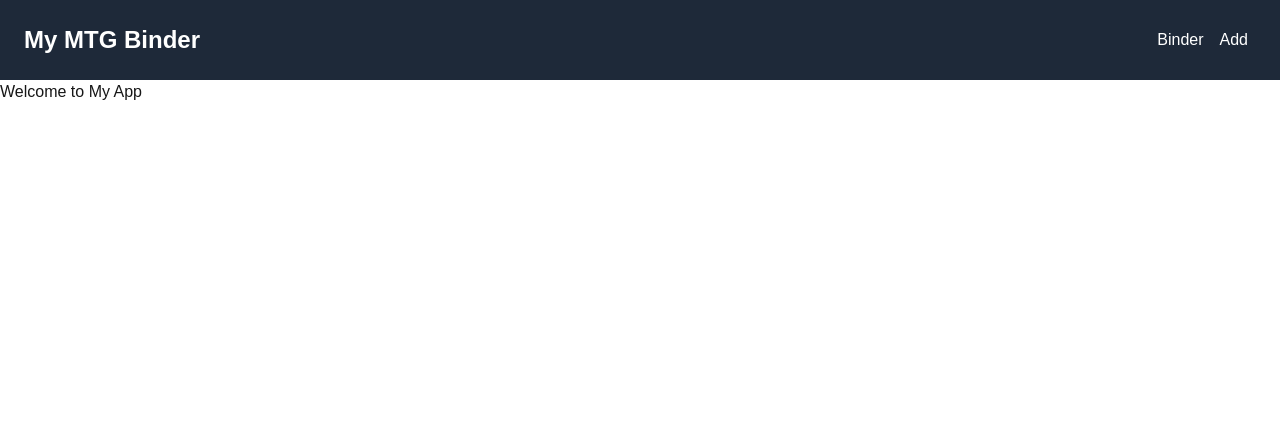
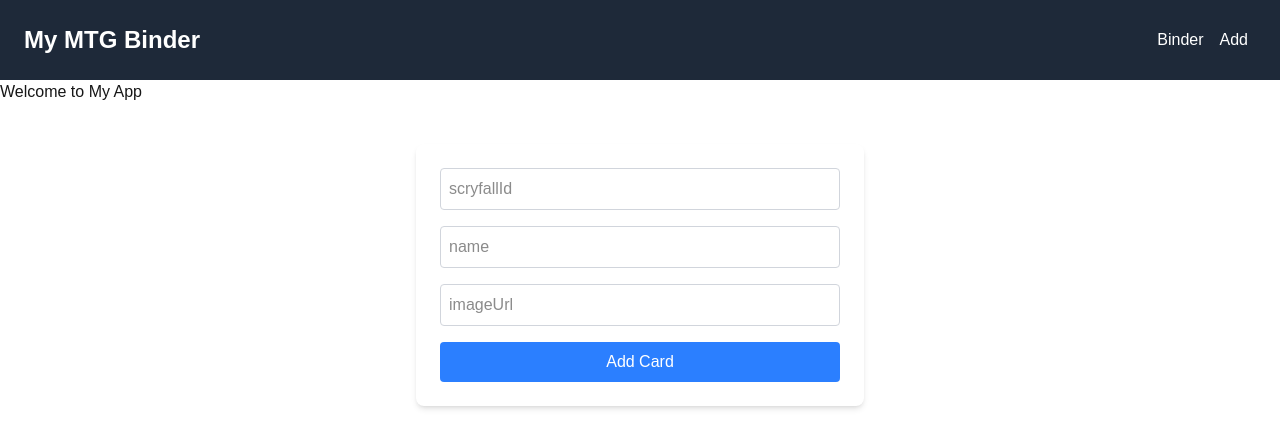
Before and after one commit to miguelflores-0906/my-mtg-binder, a Next.js app: page / in a window 1280 px wide. Shown: the top 448 px of the page. Built offline with nearby package versions, Linux system fonts and the light colour scheme.

Commit message:
can now add cards into database

```diff
--- /dev/null
+++ b/src/app/api/addCard/route.js
@@ -0,0 +1,23 @@
+import Card from "@/model/Card";
+import { NextResponse } from "next/server";
+import dbConnect from "@/utils/mongodb";
+
+export async function POST(request) {
+    await dbConnect();
+
+    const {scryfallId, name, imageUrl} = await request.json();
+
+    try {
+        const newCard = new Card({
+            scryfallId,
+            name,
+            imageUrl
+        });
+
+        await newCard.save();
+    }
+    catch (error) {
+        return NextResponse.json({message:"Error saving card to database", error: error.message}, {status: 500});
+    }
+    return NextResponse.json({message: "Card added successfully"}, {status: 200});
+}
--- a/src/app/page.tsx
+++ b/src/app/page.tsx
@@ -1,9 +1,40 @@
-
+'use client';
+import React, { useState } from 'react';
+import axios from 'axios';
 
 export default function Home() {
+
+  const [scryfallId, setScryfallId] = useState('');
+  const [name, setName] = useState('');
+  const [imageUrl, setImageUrl] = useState('');
+
+  const handleSubmit = async (e: React.FormEvent) => {
+    e.preventDefault();
+    const response = await axios.post('/api/addCard', {scryfallId, name, imageUrl});
+
+    if(response.status === 200) {
+      alert('Card added successfully!');
+      setScryfallId('');
+      setName('');
+      setImageUrl('');
+    }
+    else {
+      alert('Failed to add card.');
+    }
+  }
+
   return (
     <div>
       <h1>Welcome to My App</h1>
+
+      <div className="max-w-md mx-auto mt-10 p-6 bg-white rounded-lg shadow-md">
+        <form onSubmit={handleSubmit} className="space-y-4">
+          <input type='text' placeholder='scryfallId' value={scryfallId} onChange={(e) => setScryfallId(e.target.value)} className="w-full p-2 border border-gray-300 rounded" required />
+          <input type='text' placeholder='name' value={name} onChange={(e) => setName(e.target.value)} className="w-full p-2 border border-gray-300 rounded" required />
+          <input type='text' placeholder='imageUrl' value={imageUrl} onChange={(e) => setImageUrl(e.target.value)} className="w-full p-2 border border-gray-300 rounded" required />
+          <button type='submit' className="w-full bg-blue-500 text-white p-2 rounded hover:bg-blue-600">Add Card</button>
+        </form>
+      </div>
     </div>
   );
 }
--- /dev/null
+++ b/src/model/Card.js
@@ -0,0 +1,29 @@
+import mongoose from "mongoose";
+
+const mtgCardSchema = new mongoose.Schema({
+
+    scryfallId: {
+        type: String,
+        required: true,
+        unique: false,
+        index: true,
+    },
+
+    name: {
+        type: String,
+        required: true,
+        unique: false,
+        index: true,
+    },
+
+    imageUrl: {
+        type: String,
+        required: true,
+    }
+}, {
+    timestamps: true,
+});
+
+const Card = mongoose.models.MtgCard || mongoose.model("MtgCard", mtgCardSchema);
+
+export default Card;
--- /dev/null
+++ b/src/utils/mongodb.js
@@ -0,0 +1,24 @@
+import mongoose from 'mongoose';
+
+const MONGO_URI = "mongodb+srv://benitoflores:thisisapasswordtest1234@mtg-binder-cluster.xey7zqa.mongodb.net/?retryWrites=true&w=majority&appName=mtg-binder-cluster"
+
+if (!MONGO_URI) {
+  throw new Error('Define the MONGO_URI environment variable inside .env');
+}
+
+async function dbConnect() {
+    if (mongoose.connection.readyState !== 1) {
+        try {
+            await mongoose.connect(MONGO_URI);
+            console.log('MongoDB connected successfully');
+        } catch (error) {
+            console.error('MongoDB connection error:', error);
+            throw new Error('Failed to connect to MongoDB');
+        }
+    }
+    else {
+        console.log('MongoDB is already connected');
+    }
+}
+
+export default dbConnect;
```
Also changed, not shown: package.json (+9 -6 lines), 1 other file (tests, documents, lock files or other folders).
